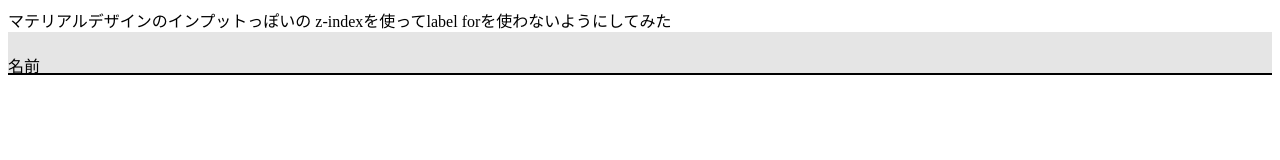
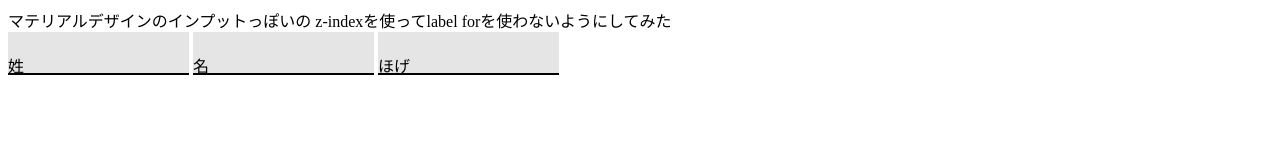
Before and after one commit to epsilonGtMyon/css-memo, a plain HTML site: page placeholder-shown-sandbox/index3.html in a window 1280 px wide. Drawn offline with Linux system fonts and the light colour scheme.

Commit message:
inline-flexにしてみた

```diff
--- a/placeholder-shown-sandbox/index3.html
+++ b/placeholder-shown-sandbox/index3.html
@@ -6,8 +6,11 @@
     <meta name="viewport" content="width=device-width, initial-scale=1.0" />
     <title>index2</title>
     <style>
+      :root {
+        --color-primary: rgb(100, 100, 255);
+      }
       .my-input {
-        display: flex;
+        display: inline-flex;
         flex-direction: column;
         background-color: rgba(0, 0, 0, 0.1);
       }
@@ -17,7 +20,8 @@
         transition: transform 0.2s;
         transform: translateY(1.3rem) scale(1);
         transform-origin: 0 100%;
-        z-index:1
+        z-index:1;
+        user-select: none
       }
       .my-input-body {
         order: 2;
@@ -39,21 +43,34 @@
         transform: translateY(0) scale(0.7);
       }
 
-
       .my-input:focus-within .my-input-title,
       .my-input:focus-within .my-input-border {
-        border-bottom-color: rgb(100, 100, 255);
-        color: rgb(100, 100, 255);
+        border-bottom-color: var(--color-primary);
+        color: var(--color-primary);
       }
     </style>
   </head>
   <body>
-    マテリアルデザインのインプットっぽいの
-    z-indexを使ってlabel forを使わないようにしてみた
+    <div>
+      マテリアルデザインのインプットっぽいの
+      z-indexを使ってlabel forを使わないようにしてみた
+    </div>
 
     <div class="my-input">
       <input type="text" class="my-input-body" placeholder=" "  />
-      <label class="my-input-title" >名前</label>
+      <label class="my-input-title" >姓</label>
+      <div class="my-input-border"></div>
+    </div>
+
+    <div class="my-input">
+      <input type="text" class="my-input-body" placeholder=" "  />
+      <label class="my-input-title" >名</label>
+      <div class="my-input-border"></div>
+    </div>
+
+    <div class="my-input">
+      <input type="text" class="my-input-body" placeholder=" "  />
+      <label class="my-input-title" >ほげ</label>
       <div class="my-input-border"></div>
     </div>
   </body>
```
